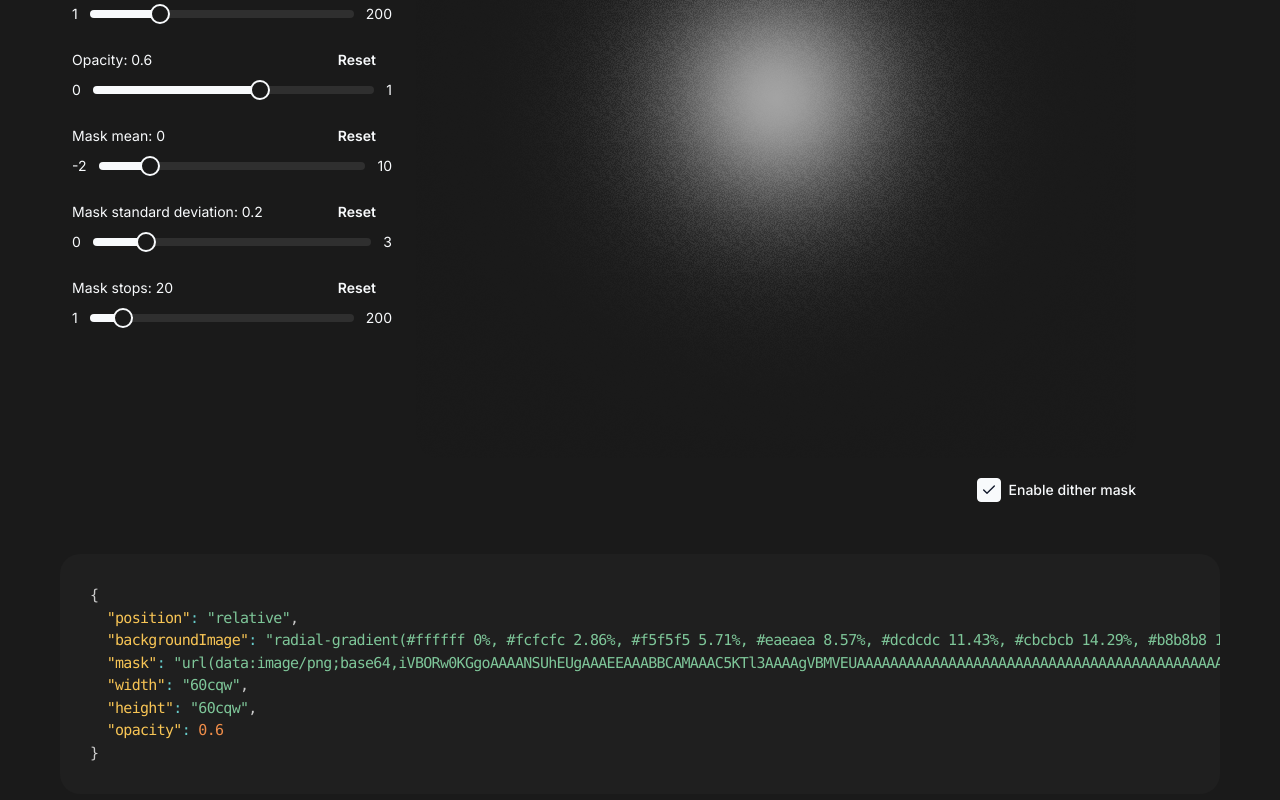
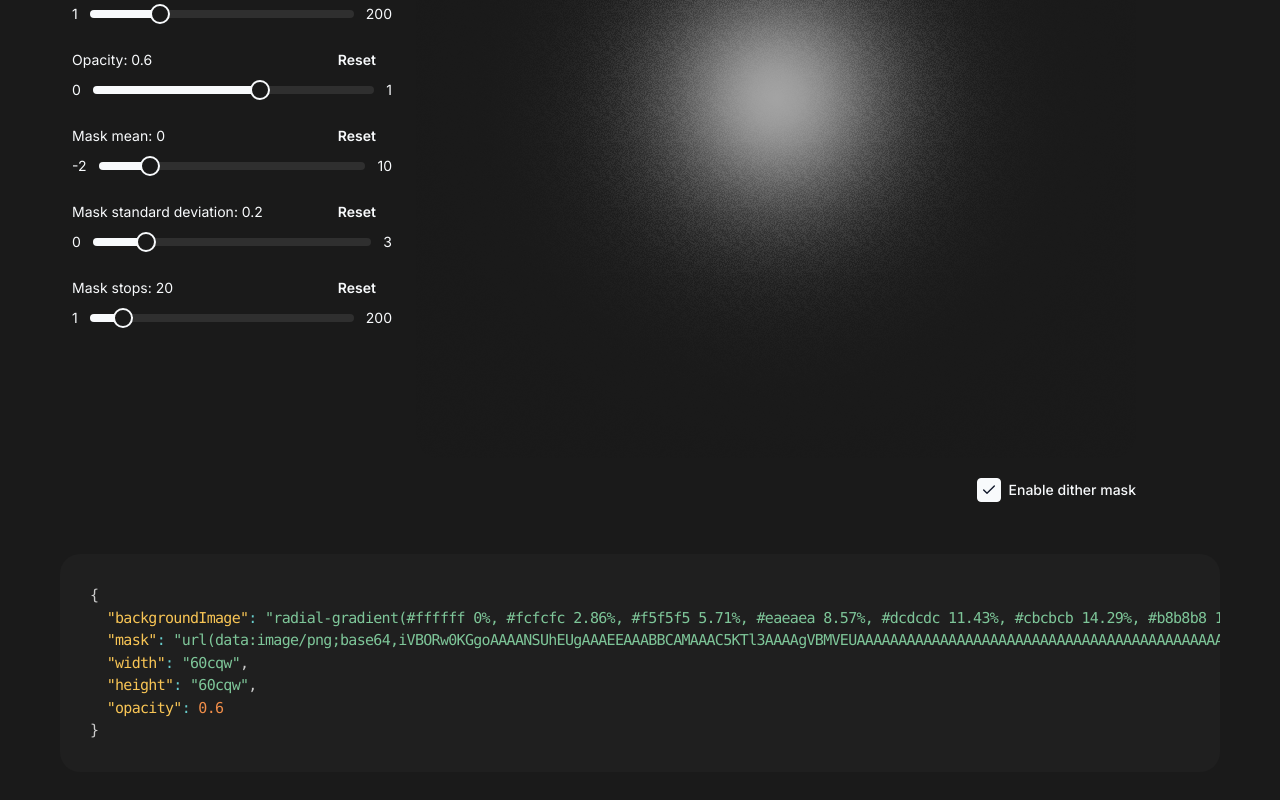
Before and after one commit to kkuchar2/smooth-gradient, a Next.js app: page / in a window 1280 px wide. Shown: the part 446-1246 px from the top of the page. Built offline with nearby package versions, Linux system fonts and the light colour scheme.

Commit message:
Remove position relative

```diff
--- a/src/app/page.tsx
+++ b/src/app/page.tsx
@@ -183,7 +183,6 @@ export default function Home() {
     };
 
     const gradientStyle = {
-        position: 'relative',
         backgroundImage: gradient,
         mask: enableDither ? `url(${defaultNoise}), ${gradient2}` : 'none',
         width: '60cqw',
```
